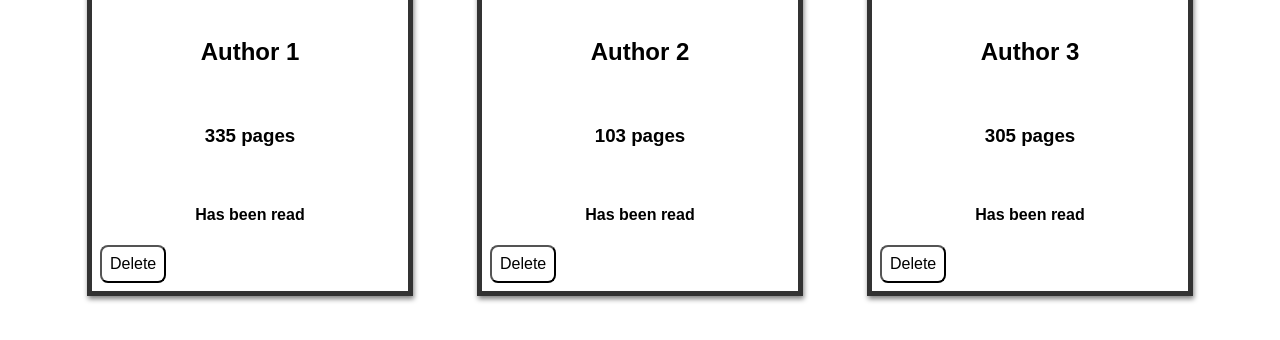
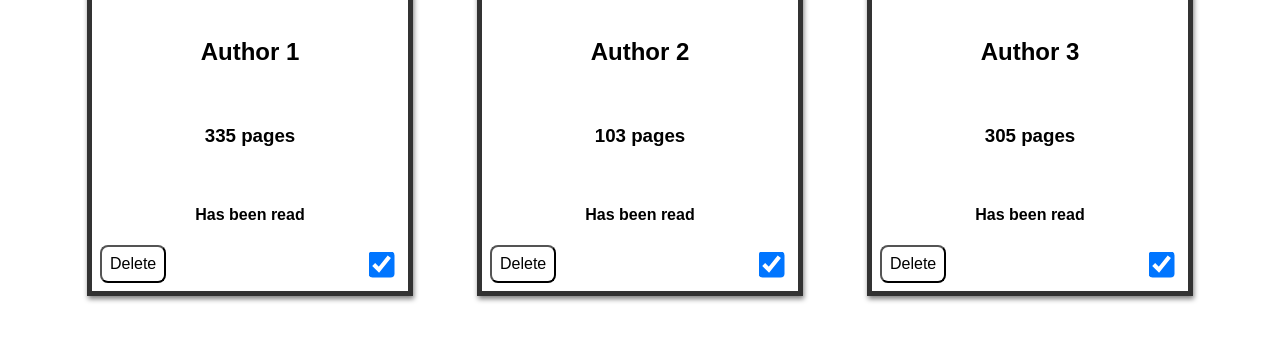
Before and after one commit to NoixVerte/library, a plain HTML site: page index.html in a window 1280 px wide. Shown: the part 216-556 px from the top of the page. Drawn offline with Linux system fonts and the light colour scheme.

Commit message:
Add checkbox to toggle book read status

```diff
--- a/script.js
+++ b/script.js
@@ -16,8 +16,8 @@ function Book(name, author, pageAmount, hasBeenRead) {
     this.pageAmount = pageAmount;
     this.hasBeenRead = hasBeenRead;
 
-    function toggleReadStatus() {
-        hasBeenRead = !hasBeenRead;
+    this.toggleReadStatus = function toggleReadStatus() {
+        this.hasBeenRead = !this.hasBeenRead;
     }
 }
 
@@ -49,7 +49,13 @@ function updateShelves() {
         const bookDeletionBtn = document.createElement("button");
         bookDeletionBtn.innerText = "Delete";
         bookDeletionBtn.classList.add("bookDeletionBtn");
-        div.append(name, author, pages, readStatus, bookDeletionBtn);
+        const readStatusToggleInput = document.createElement("input");
+        readStatusToggleInput.classList.add("readStatusToggleInput");
+        readStatusToggleInput.type = "checkbox";
+        if (book.hasBeenRead) {
+            readStatusToggleInput.checked = true;
+        }
+        div.append(name, author, pages, readStatus, bookDeletionBtn, readStatusToggleInput);
         fragment.append(div);
     });
     libraryDiv.append(fragment);
@@ -59,6 +65,18 @@ function updateShelves() {
             library.splice(i, 1);
             updateShelves();
         });
+    }
+    let readStatusToggleInputs = document.getElementsByClassName("readStatusToggleInput");
+    for (let i = 0; i < readStatusToggleInputs.length; i ++) {
+        readStatusToggleInputs[i].addEventListener("click", () => {
+            library[i].toggleReadStatus();
+            if (library[i].hasBeenRead) {
+                readStatusToggleInputs[i].checked = true;
+            } else {
+                readStatusToggleInputs[i].checked = false;
+            }
+            updateShelves();
+        })
     }
 }
 
--- a/style.css
+++ b/style.css
@@ -109,4 +109,11 @@ button:active,
         left: 0.5rem;
         bottom: 0.5rem;
     }
+
+    & input {
+        position: absolute;
+        right: 1.25rem;
+        bottom: 1.25rem;
+        transform: scale(2);
+    }
 }
```
